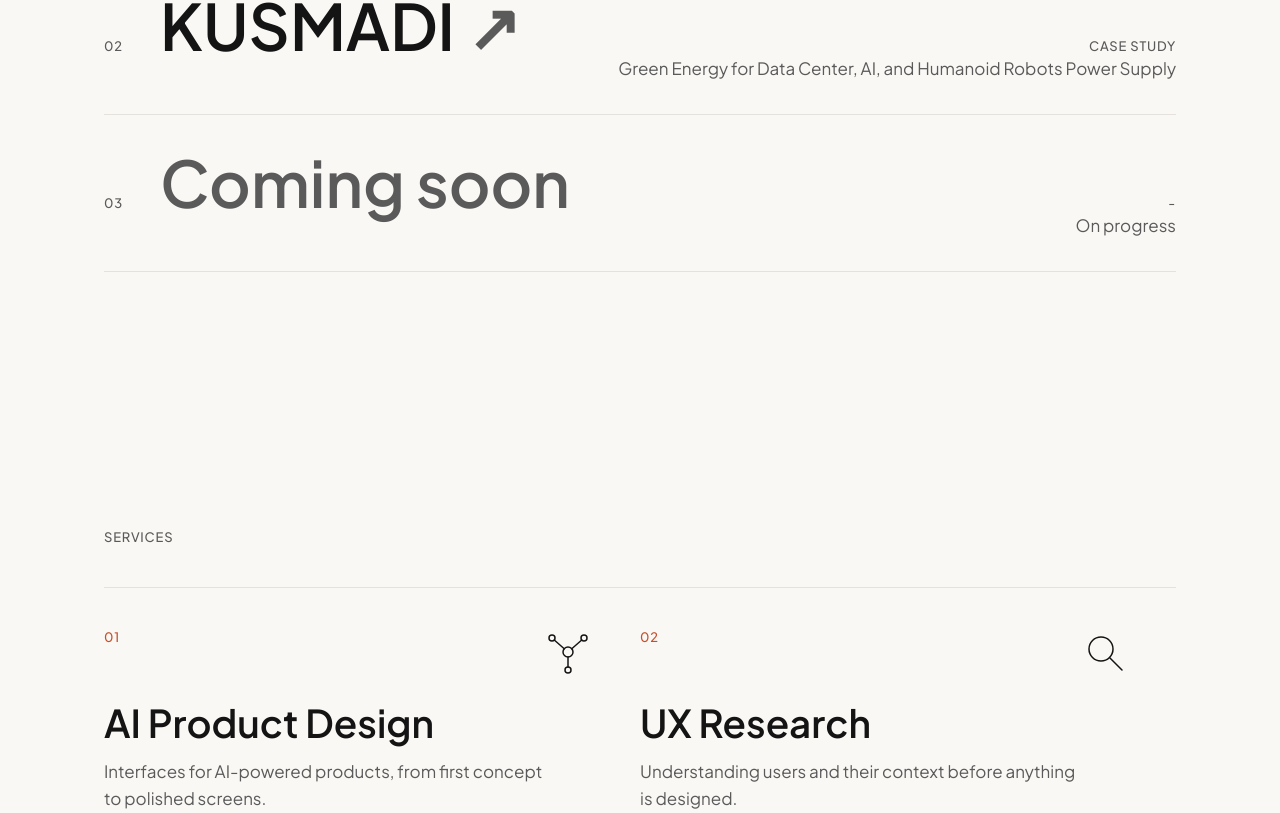
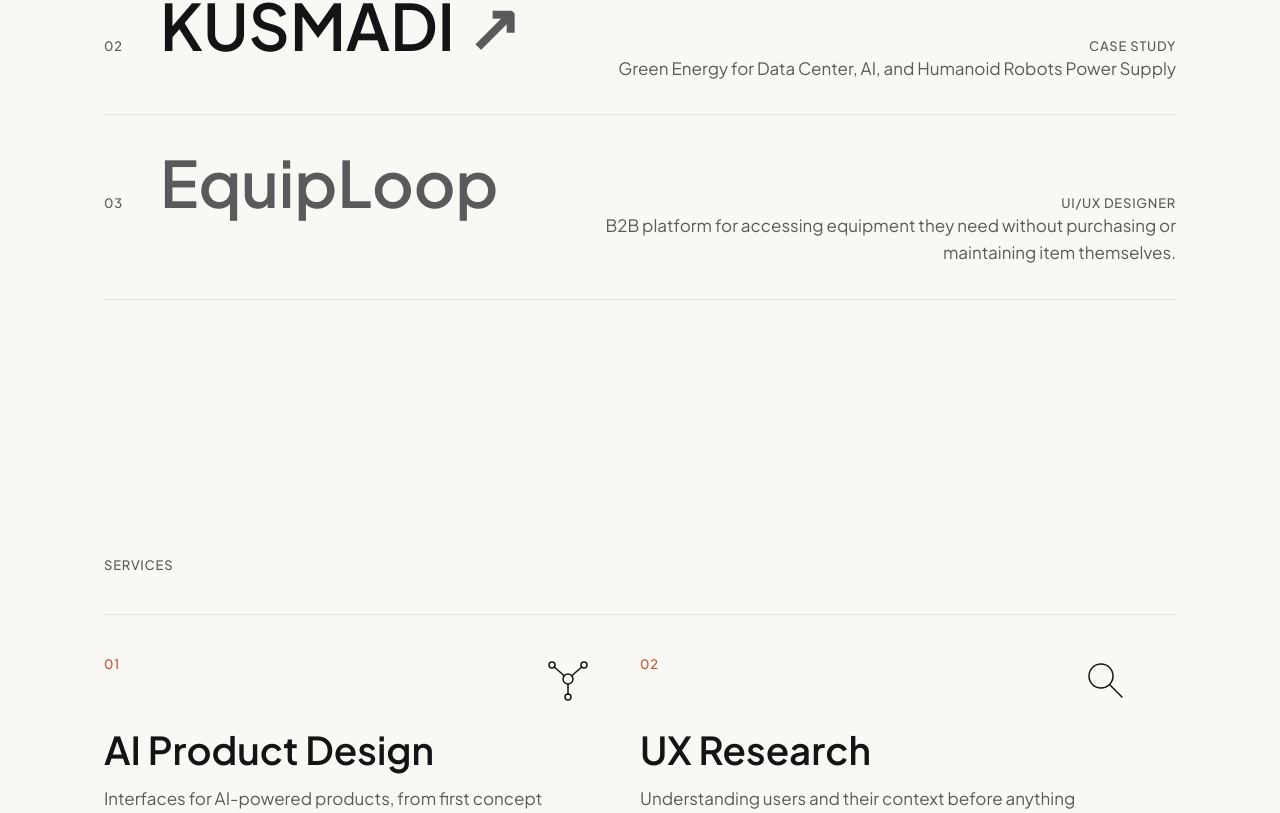
Before and after one commit to brandonsontheo7/portfolio, a Next.js app: page / in a window 1280 px wide. Shown: the part 1187-2000 px from the top of the page. Built offline with nearby package versions, Linux system fonts and the light colour scheme.

Commit message:
Adding 1 more work on work.ts

```diff
--- a/src/data/work.ts
+++ b/src/data/work.ts
@@ -26,8 +26,8 @@ export const work: WorkItem[] = [
   },
   {
     id: "soon-1",
-    title: "Coming soon",
-    role: "-",
-    summary: "On progress",
+    title: "EquipLoop",
+    role: "UI/UX Designer",
+    summary: "B2B platform for accessing equipment they need without purchasing or maintaining item themselves.",
   },
 ];
```
